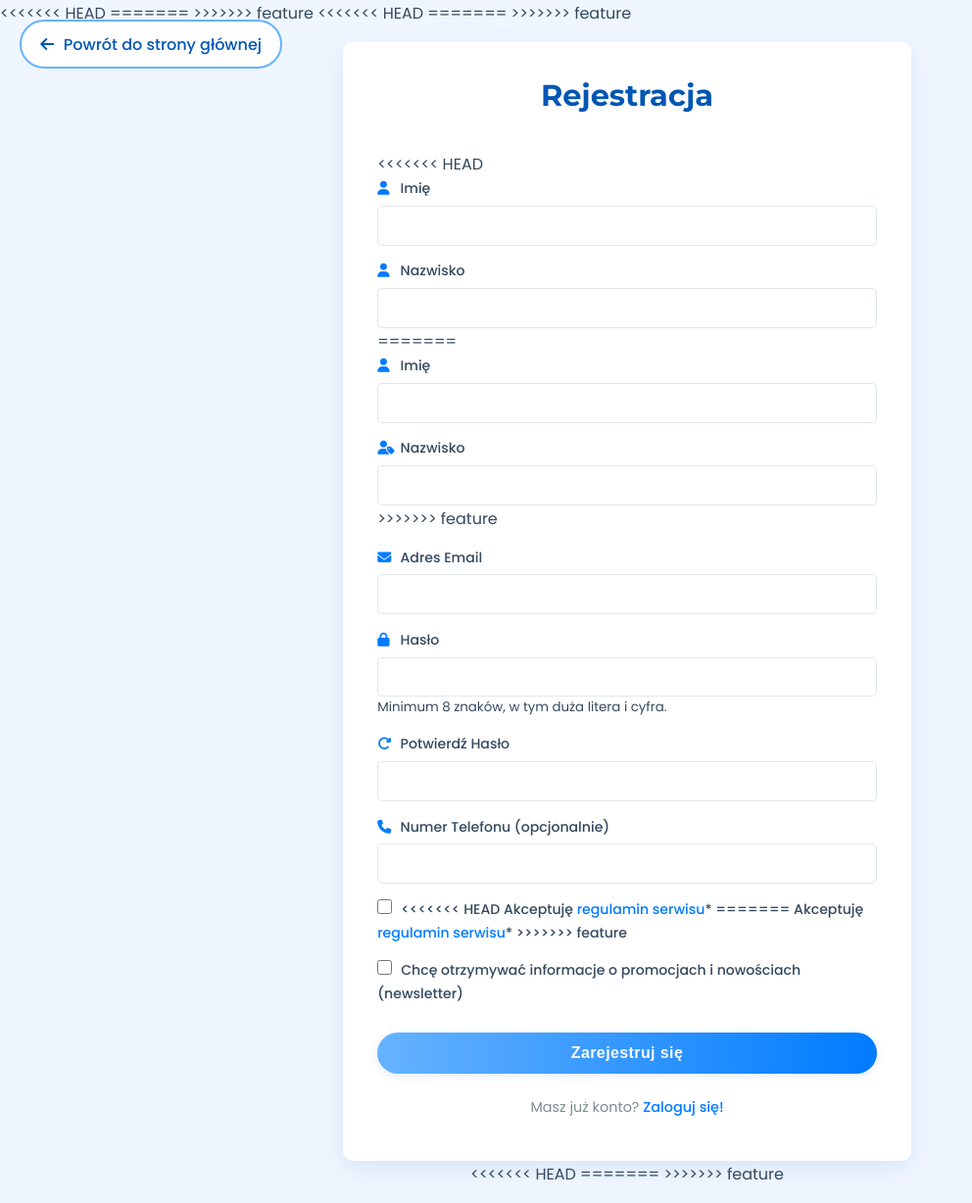
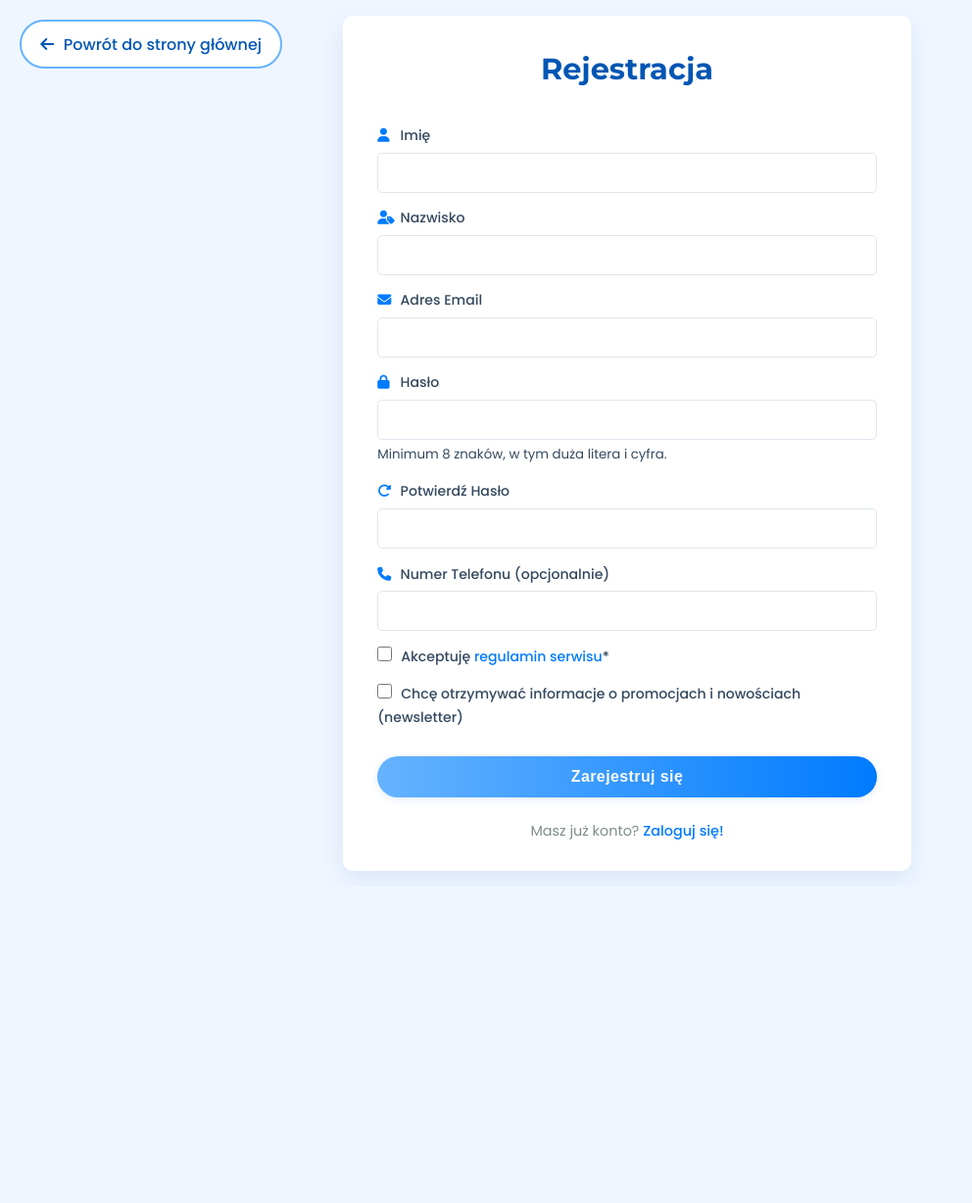
Before and after one commit to GGTeacherOP/Aqua_Dziekan_Helowicz, a PHP site: page /signup.php in a window 1280 px wide. Shown: the whole page at 98% size, without its empty margins (0-992 px from the left). After the commit the page ends 897 px from the top, so only its background shows below. Run offline with PHP 8.4, Linux system fonts and the light colour scheme.

Commit message:
cos sie stalo ale to chyba naprawi

```diff
--- a/index.php
+++ b/index.php
@@ -28,14 +28,9 @@
       <a href="restaurant.php">Restauracja</a>
     </div>
     <div class="nav-auth">
-<<<<<<< HEAD
-      <a href="login.php" class="auth-button login-button">Zaloguj się</a>
-      <a href="signup.php" class="auth-button register-button">Zarejestruj się</a>
-=======
       <a href="login.php" class="auth-button login-button" id="loginButton">Zaloguj się</a>
       <a href="signup.php" class="auth-button register-button" id="registerButton">Zarejestruj się</a>
       <a href="#" class="auth-button login-button" id="logoutButton" style="display:none;">Wyloguj się</a>
->>>>>>> feature
     </div>
   </nav>
 
--- a/signup.php
+++ b/signup.php
@@ -1,49 +1,3 @@
-<<<<<<< HEAD
-<?php
-if ($_SERVER['REQUEST_METHOD'] === 'POST') {
-    // Database connection
-    $servername = "localhost";
-    $username = "root";
-    $password = "";
-    $dbname = "aquapark";
-
-    $conn = mysqli_connect($servername, $username, $password, $dbname);
-
-    // Check connection
-    if (!$conn) {
-        die("Connection failed: " . mysqli_connect_error());
-    }
-
-    // Sanitize and validate input
-    $name = mysqli_real_escape_string($conn, trim($_POST['name']));
-    $surname = mysqli_real_escape_string($conn, trim($_POST['surname']));
-    $email = mysqli_real_escape_string($conn, trim($_POST['email']));
-    $password = mysqli_real_escape_string($conn, trim($_POST['password']));
-    $confirm_password = mysqli_real_escape_string($conn, trim($_POST['confirm_password']));
-    $phone = mysqli_real_escape_string($conn, trim($_POST['phone']));
-
-    // Check if passwords match
-    if ($password !== $confirm_password) {
-        echo "<script>alert('Hasła nie pasują do siebie.');</script>";
-    } else {
-        // Insert data into the database without hashing the password
-        $sql = "INSERT INTO users (imie, nazwisko, email, password, phone)
-                VALUES ('$name', '$surname', '$email', '$password', '$phone')";
-
-        if (mysqli_query($conn, $sql)) {
-            // Redirect to login page
-            header("Location: login.php");
-            exit();
-        } else {
-            echo "Error: " . $sql . "<br>" . mysqli_error($conn);
-        }
-    }
-
-    mysqli_close($conn);
-}
-?>
-=======
->>>>>>> feature
 <!DOCTYPE html>
 <html lang="pl">
 <head>
@@ -53,32 +7,6 @@ if ($_SERVER['REQUEST_METHOD'] === 'POST') {
     <link href="https://fonts.googleapis.com/css2?family=Poppins:wght@300;400;500;600;700&family=Montserrat:wght@700;800&display=swap" rel="stylesheet">
     <link rel="stylesheet" href="https://cdnjs.cloudflare.com/ajax/libs/font-awesome/6.5.1/css/all.min.css">
     <link rel="stylesheet" href="style.css">
-<<<<<<< HEAD
-    <script>
-        document.addEventListener("DOMContentLoaded", function () {
-            const form = document.querySelector("form");
-            form.addEventListener("submit", function (event) {
-                let isValid = true;
-                const requiredFields = form.querySelectorAll("[required]");
-
-                requiredFields.forEach(field => {
-                    if (!field.value.trim()) {
-                        isValid = false;
-                        field.style.border = "2px solid red";
-                    } else {
-                        field.style.border = "";
-                    }
-                });
-
-                if (!isValid) {
-                    event.preventDefault();
-                    alert("Proszę wypełnić wszystkie wymagane pola.");
-                }
-            });
-        });
-    </script>
-=======
->>>>>>> feature
 </head>
 <body>
     <div class="auth-page-container">
@@ -89,16 +17,6 @@ if ($_SERVER['REQUEST_METHOD'] === 'POST') {
         <div class="form-container-wrapper">
             <div class="form-container auth-form">
                 <h2>Rejestracja</h2>
-<<<<<<< HEAD
-                <form action="signup.php" method="POST">
-                    <div class="form-group">
-                        <label for="register-name"><i class="fas fa-user"></i> Imię</label>
-                        <input type="text" id="register-name" name="name" required>
-                    </div>
-                    <div class="form-group">
-                        <label for="register-surname"><i class="fas fa-user"></i> Nazwisko</label>
-                        <input type="text" id="register-surname" name="surname" required>
-=======
                 <form action="#" method="POST" id="signupForm">
                     <div class="form-group">
                         <label for="register-firstname"><i class="fas fa-user"></i> Imię</label>
@@ -107,7 +25,6 @@ if ($_SERVER['REQUEST_METHOD'] === 'POST') {
                     <div class="form-group">
                         <label for="register-lastname"><i class="fas fa-user-tag"></i> Nazwisko</label>
                         <input type="text" id="register-lastname" name="lastname" required>
->>>>>>> feature
                     </div>
                     <div class="form-group">
                         <label for="register-email"><i class="fas fa-envelope"></i> Adres Email</label>
@@ -129,11 +46,7 @@ if ($_SERVER['REQUEST_METHOD'] === 'POST') {
                     <div class="form-group checkbox-group">
                         <label class="checkbox-label">
                             <input type="checkbox" name="terms_agree" required>
-<<<<<<< HEAD
-                            Akceptuję <a href="#" class="form-link">regulamin serwisu</a>*
-=======
                             Akceptuję <a href="regulamin.php" target="_blank" class="form-link">regulamin serwisu</a>*
->>>>>>> feature
                         </label>
                     </div>
                      <div class="form-group checkbox-group">
@@ -148,9 +61,6 @@ if ($_SERVER['REQUEST_METHOD'] === 'POST') {
             </div>
         </div>
     </div>
-<<<<<<< HEAD
-=======
     <script src="script.js"></script>
->>>>>>> feature
 </body>
 </html>
```
Also changed, not shown: login.php (+0 -7 lines).
